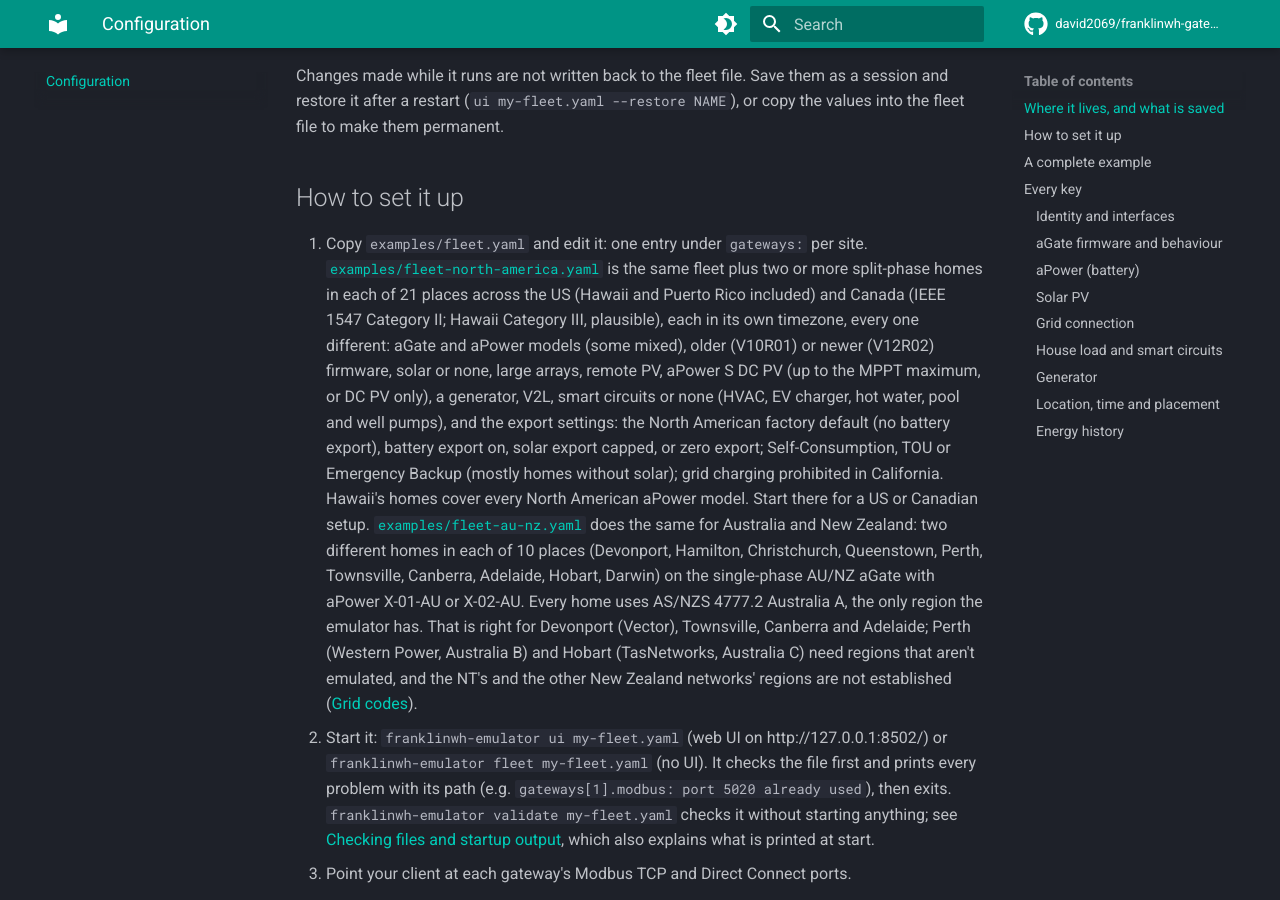
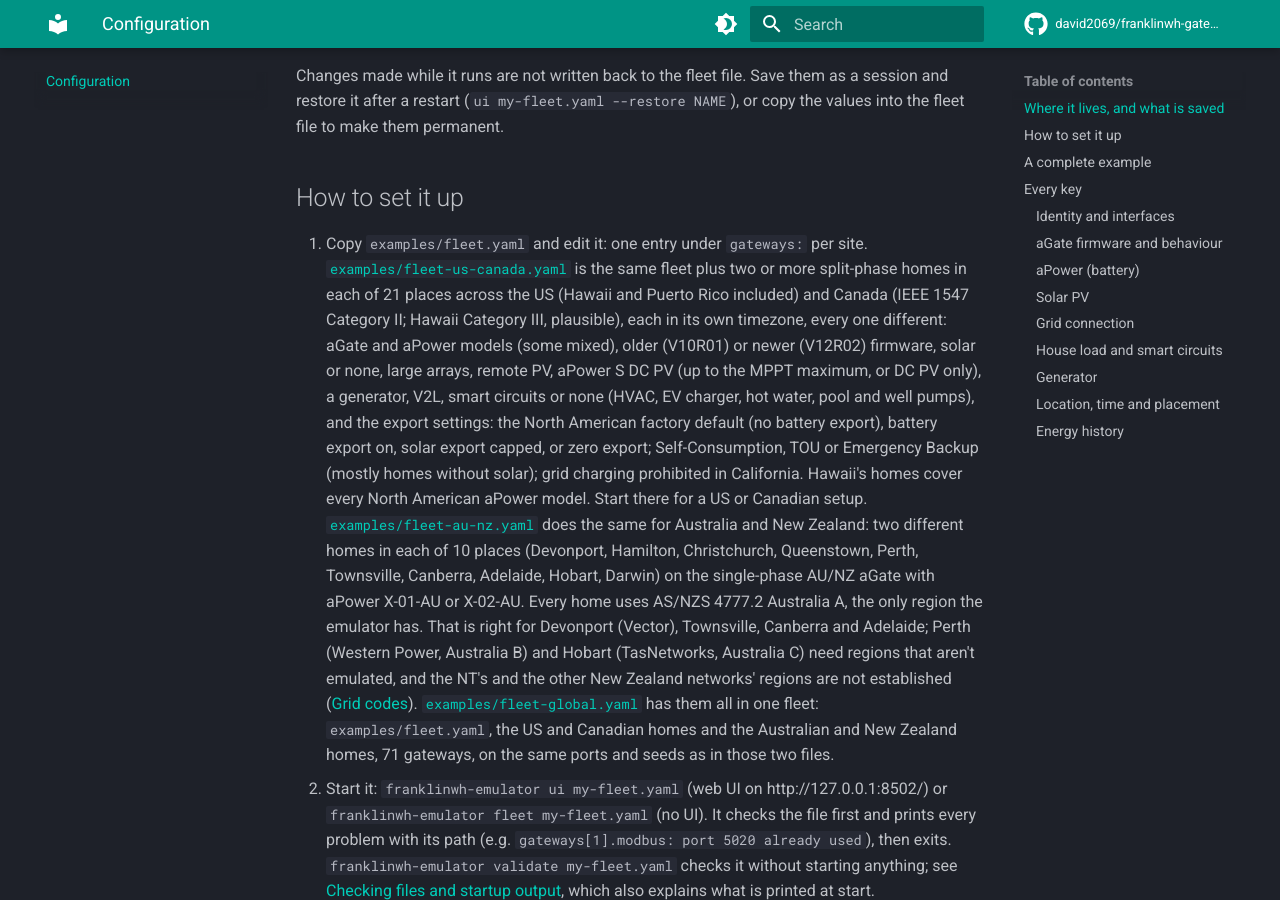
Before and after one commit to david2069/franklinwh-gateway-emulator, an MkDocs documentation site: the page built from docs/configuration.md, in a window 1280 px wide and 900 px high, scrolled down 629 px. Built offline with MkDocs 1.6.1 and Material for MkDocs 9.7.7, drawn with Linux system fonts in a browser that asks for light colours; comment, search, counter and statistics services are not loaded.

Commit message:
examples: fleet-north-america.yaml -> fleet-us-canada.yaml; add fleet-global.yaml (#363) (#364)
Refs #363. Results: tests/results/2026-11-21_examples_us_canada_global.txt


Claude-Session: https://claude.ai/code/session_011w1uMEKiYvQ2MFnwbrKSQd

Co-authored-by: david2069 <david2069@users.noreply.github.com>
Co-authored-by: Claude Opus 5.5 <noreply@anthropic.com>

```diff
--- a/docs/configuration.md
+++ b/docs/configuration.md
@@ -19,7 +19,7 @@ file to make them permanent.
 ## How to set it up
 
 1. Copy `examples/fleet.yaml` and edit it: one entry under `gateways:` per site.
-   [`examples/fleet-north-america.yaml`](https://github.com/david2069/franklinwh-gateway-emulator/blob/main/examples/fleet-north-america.yaml)
+   [`examples/fleet-us-canada.yaml`](https://github.com/david2069/franklinwh-gateway-emulator/blob/main/examples/fleet-us-canada.yaml)
    is the same fleet plus two or more split-phase homes in each of 21 places across the US (Hawaii
    and Puerto Rico included) and Canada (IEEE 1547 Category II; Hawaii Category III, plausible),
    each in its own timezone, every one different: aGate and aPower
@@ -38,6 +38,9 @@ file to make them permanent.
    Townsville, Canberra and Adelaide; Perth (Western Power, Australia B) and Hobart (TasNetworks, Australia C)
    need regions that aren't emulated, and the NT's and the other New Zealand networks' regions are
    not established ([Grid codes](grid.md#grid-codes)).
+   [`examples/fleet-global.yaml`](https://github.com/david2069/franklinwh-gateway-emulator/blob/main/examples/fleet-global.yaml)
+   has them all in one fleet: `examples/fleet.yaml`, the US and Canadian homes and the Australian
+   and New Zealand homes, 71 gateways, on the same ports and seeds as in those two files.
 2. Start it: `franklinwh-emulator ui my-fleet.yaml` (web UI on http://127.0.0.1:8502/) or
    `franklinwh-emulator fleet my-fleet.yaml` (no UI). It checks the file first and prints every
    problem with its path (e.g. `gateways[1].modbus: port 5020 already used`), then exits.
```
Also changed, not shown: CHANGELOG.md (+2 -0 lines), 5 other files.
